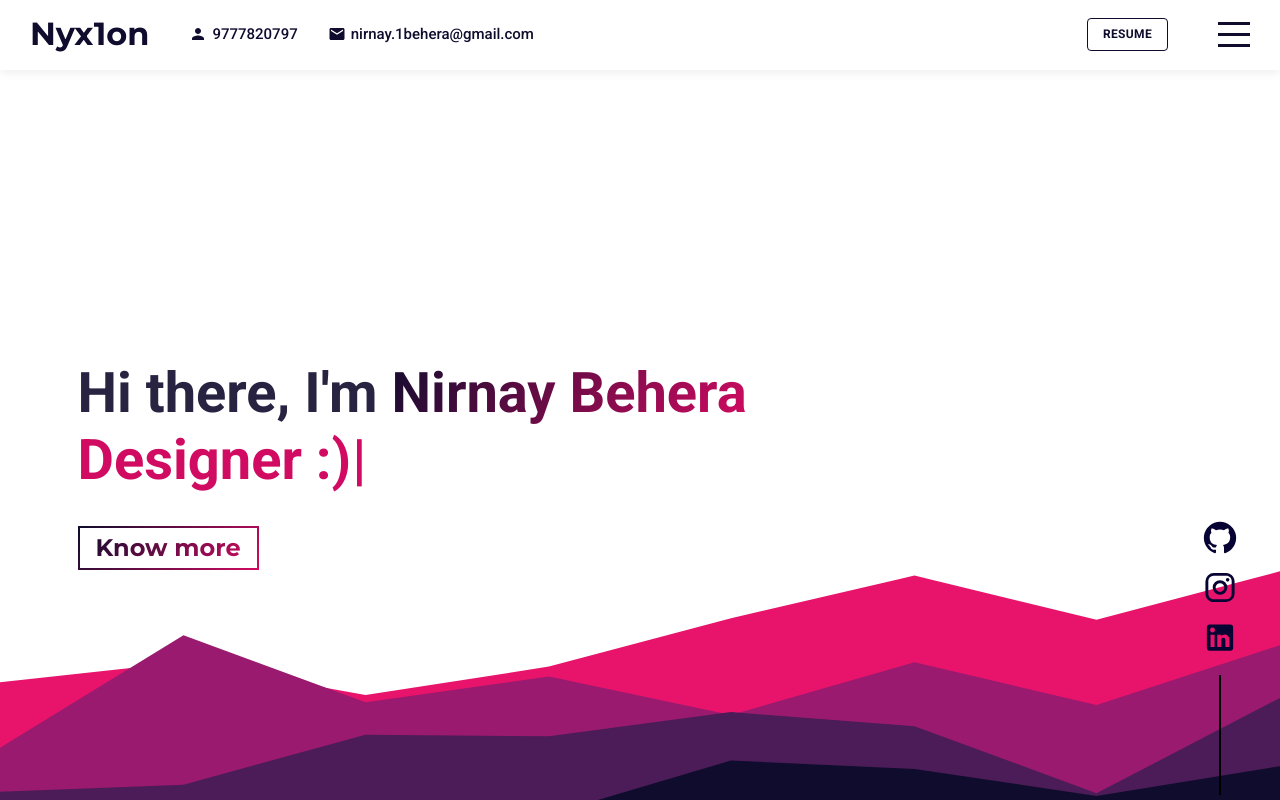
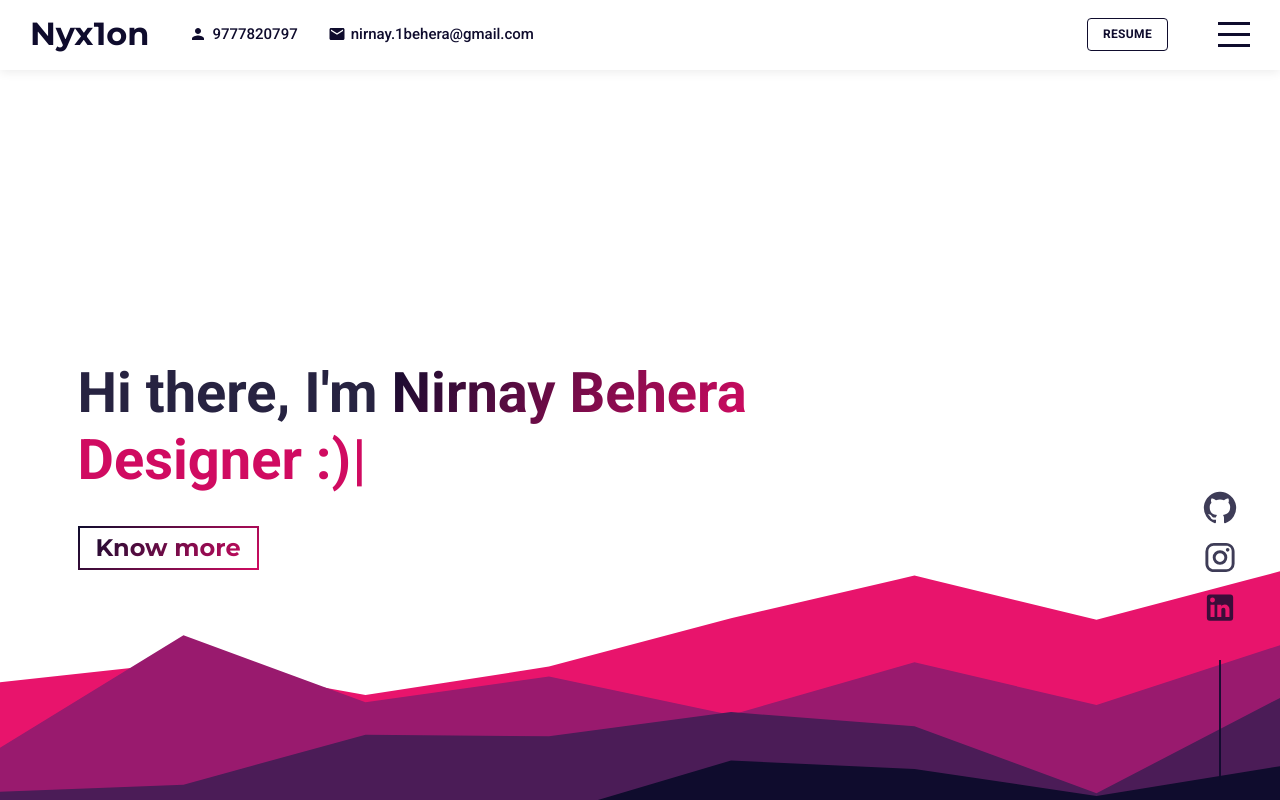
Before and after one commit to Nyx1on/portfolio, a React (Create React App) app: page / in a window 1280 px wide. Built offline with nearby package versions, Linux system fonts and the light colour scheme.

Commit message:
minor tweaks

```diff
--- a/public/styles/base.scss
+++ b/public/styles/base.scss
@@ -9,19 +9,19 @@ html {
 body {
   font-family: "Montserrat", sans-serif;
   text-align: center;
-  scroll-behavior: smooth;
 }
 
 /* Scrollbar */
 ::-webkit-scrollbar {
   width: 10px;
   height: 10px;
+  display: none;
 }
 ::-webkit-scrollbar-track {
-  background: #f1f1f1;
+  display: none;
 }
 ::-webkit-scrollbar-thumb {
-  background: $light-grey;
+  display: none;
 }
 ::-webkit-scrollbar-thumb:hover {
   background: $primary-color;
--- a/src/app.scss
+++ b/src/app.scss
@@ -10,6 +10,7 @@
       scroll-behavior: smooth;
       scroll-snap-type: y mandatory;
       scrollbar-width: none;
+
       &::-webkit-scrollbar{
           display: none;
       }
--- a/src/components/side bar/sidebar.scss
+++ b/src/components/side bar/sidebar.scss
@@ -23,13 +23,14 @@
 
         .icons {
           font-size: 3.5rem;
-          color: #070433;
+          color: #0f0c2de3;
           width: 50px;
+          opacity: 90%;
           transition: transform 0.3s ease;
-          text-shadow: 1px 1px 3px rgba(0, 0, 0, 0.6);
 
           &:hover {
-            transform: scale(1.1);
+            transform: scale(1.11);
+            color: $primary-color;
           }
         }
       }
@@ -40,10 +41,11 @@
     display: block;
     width: 1.8px;
     height: 120px;
-    margin: 5px auto;
-    background-color: rgb(0, 0, 0);
+    margin: 20px auto;
+    opacity: 90%;
+    background-color: $primary-color;
 
-    @include respond(phone){
+    @include respond(phone) {
       height: 10rem;
       background-color: transparent;
     }
--- a/src/pages/about/about.scss
+++ b/src/pages/about/about.scss
@@ -5,9 +5,8 @@
   background-size: cover;
   background-repeat: no-repeat;
   color: white;
-  height: 100%;
+  height: 100vh;
   border-top: 0px;
-  overflow-y: hidden;
   transition: filter 1s ease;
 
   &.menu-active {
--- a/src/pages/contacts/contacts.scss
+++ b/src/pages/contacts/contacts.scss
@@ -7,7 +7,6 @@
   background-repeat: no-repeat;
   background-position: bottom;
   color: $dark-blue-text;
-  overflow-y: hidden;
   transition: filter 1s ease;
   padding: 0px auto 0px auto;
 
--- a/src/pages/works/Works.jsx
+++ b/src/pages/works/Works.jsx
@@ -11,7 +11,7 @@ export default function Works({ menuOpen }) {
     max: 30, // max tilt rotation (degrees)
     perspective: 2000, // Transform perspective, the lower the more extreme the tilt gets.
     scale: 1, // 2 = 200%, 1.5 = 150%, etc..
-    speed: 5000, // Speed of the enter/exit transition
+    speed: 10000, // Speed of the enter/exit transition
     transition: true, // Set a transition on enter/exit.
     axis: null, // What axis should be disabled. Can be X or Y.
     reset: true, // If the tilt effect has to be reset on exit.
```
